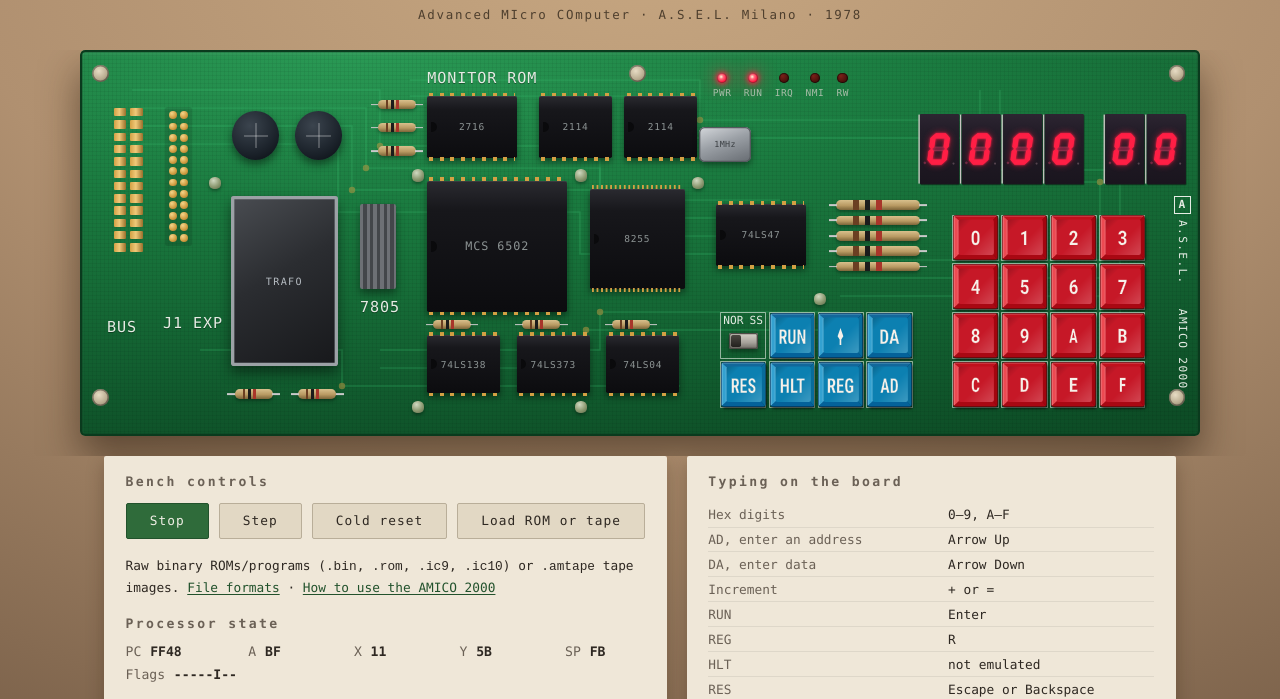
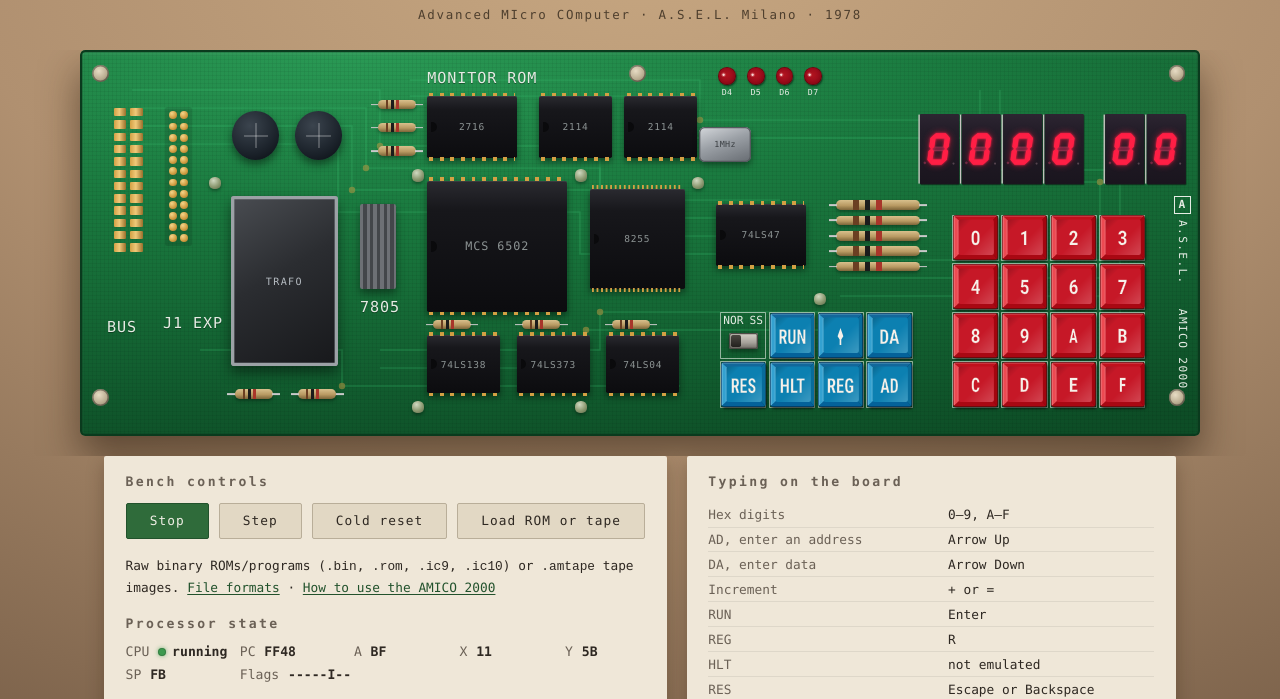
Before and after one commit to ascasso/amico2000, a plain HTML site: page index.html in a window 1280 px wide. Shown: the part 101-800 px from the top of the page. Drawn offline with Linux system fonts and the light colour scheme; animation ran at ten frames a second.

Commit message:
ui: replace the invented LEDs with the board's four phase LEDs
The page drew five small LEDs labelled PWR, RUN, IRQ, NMI and RW. The
board has none of them. Both photographs show four 5 mm red LEDs, D4 to
D7, which the manual lists as part of the cassette interface: leader,
text, recording and reading.

D4 to D7 are now drawn as domes seen from above, in the red sampled from
unit B, on the board's 0.3 inch pitch, with their designators beneath.
They stay dark. The cassette is file-backed and the routines that would
light them are trapped, and the plan rules out changing the machine
layer. Unit A shows D7 lit while the monitor idles; a photograph cannot
say why, so no rule is invented for it and AGENTS.md records it as not
established. The lit style exists and was checked by hand.

The RUN LED carried real information, the emulator's own run state,
which the board has no lamp for. It moves to the bench panel beside the
registers, keeping the id main.js already drives. The decorative power
LED goes, with the one statement in main.js that lit it; without that
the page would throw at startup. The keyboard handling is untouched.

The LEDs sit where the old row was. Their measured place is occupied by
parts of the earlier invented layout and they move there when those
parts are replaced.

Co-Authored-By: Claude Fable 5.2 <noreply@anthropic.com>
Claude-Session: https://claude.ai/code/session_01NpoXSZeAPNvwW5XddotmSW

```diff
--- a/index.html
+++ b/index.html
@@ -356,45 +356,84 @@
             background-repeat: repeat-x;
         }
 
-        /* --- Bus indicator LEDs --------------------------------------- */
+        /* --- Phase LEDs D4-D7 ------------------------------------------
+           Four 5 mm red diffused LEDs in a row, 0.3 inch apart, each with
+           its designator printed beneath. They belong to the cassette
+           interface: the manual's Fig. 26 has D4 for the leader, D5 for
+           the text, D6 for recording and D7 for reading. Nothing in the
+           emulator drives them, because the cassette is file-backed and
+           the routines that would light them are trapped, so they are
+           drawn dark. The lit style is here for whenever something does.
+           --------------------------------------------------------------- */
 
-        .led-bank {
-            display: flex;
-            gap: 1.1cqw;
-            align-items: flex-end;
+        .led-bank { display: flex; }
+
+        .led-slot {
+            width: 2.56cqw;             /* the 0.3 inch pitch */
+            text-align: center;
         }
 
-        .led-slot { text-align: center; }
-
+        /* A dome seen from above, as on unit B: deep red, darker toward
+           the rim, with the small window highlight at the upper left
+           where the light comes from. */
         .led {
-            width: 0.95cqw;
-            height: 0.95cqw;
+            width: 1.56cqw;
+            height: 1.56cqw;
             margin: 0 auto;
             border-radius: 50%;
-            background: radial-gradient(circle at 35% 30%, #7a2018 0%, #4a120c 60%, #240805 100%);
-            box-shadow: inset 0 0 0 0.1cqw rgba(0,0,0,0.5);
-            transition: background 90ms linear, box-shadow 90ms linear;
+            background:
+                radial-gradient(circle at 31% 43%, rgba(255, 232, 228, 0.92) 0 4.5%, rgba(255, 190, 190, 0.35) 9%, rgba(255, 170, 170, 0) 17%),
+                radial-gradient(circle at 46% 44%, #b3141f 0%, #a00d1c 38%, #850714 72%, #5e0810 100%);
+            box-shadow:
+                0.07cqw 0.12cqw 0.18cqw rgba(0, 0, 0, 0.55),
+                inset 0 0 0 0.06cqw rgba(50, 0, 6, 0.5);
         }
 
         /* Lit, the same deep red as the display segments (see display.js),
            with the near-white centre and the halo that the lit LED shows
            in the unit A photograph. */
         .led.on {
-            background: radial-gradient(circle at 42% 38%, #fff6d8 0%, #ff6a7c 26%, #ff1f45 58%, #c4002c 100%);
+            background: radial-gradient(circle at 47% 45%, #fffbe6 0%, #fff0c8 15%, #ff7a86 30%, #ff1f45 55%, #d0002f 100%);
             box-shadow:
-                0 0 0.5cqw 0.1cqw rgba(255, 31, 69, 0.9),
-                0 0 1.6cqw 0.3cqw rgba(255, 31, 69, 0.45),
-                inset 0 0 0 0.1cqw rgba(0, 0, 0, 0.25);
+                0 0 0.45cqw 0.12cqw rgba(255, 31, 69, 0.9),
+                0 0 1.7cqw 0.45cqw rgba(255, 31, 69, 0.42),
+                inset 0 0 0 0.06cqw rgba(120, 0, 20, 0.3);
         }
 
         .led-slot b {
             display: block;
-            margin-top: 0.35cqw;
-            font-size: 0.85cqw;
+            margin-top: 0.22cqw;
+            font-size: 0.74cqw;
             font-weight: 400;
-            letter-spacing: 0.05em;
-            color: var(--silk-dim);
+            letter-spacing: 0.04em;
+            color: var(--silk);
         }
+
+        /* --- Run lamp, on the bench panel -------------------------------
+           The emulator can pause its processor, which the board cannot.
+           That state used to be shown by a RUN LED drawn on the board,
+           where the real board has none; it now sits with the processor
+           registers. main.js only switches the class "on", so the word
+           beside the lamp is supplied here.
+           --------------------------------------------------------------- */
+
+        .run-lamp {
+            display: inline-block;
+            width: 0.62em;
+            height: 0.62em;
+            margin-right: 0.45em;
+            border-radius: 50%;
+            background: #c9bea9;
+            box-shadow: inset 0 0 0 1px rgba(0, 0, 0, 0.22);
+        }
+
+        .run-lamp.on {
+            background: #3d9a4f;
+            box-shadow: 0 0 0.35em rgba(61, 154, 79, 0.7), inset 0 0 0 1px rgba(0, 0, 0, 0.18);
+        }
+
+        .run-lamp + .run-word::after { content: "stopped"; }
+        .run-lamp.on + .run-word::after { content: "running"; }
 
         /* --- Seven-segment displays -----------------------------------
            The six packages are drawn by display.js. This element only
@@ -867,13 +906,15 @@
         <div class="part disc" style="left:11.5%; top:33%;"></div>
         <div class="part disc" style="left:65.5%; top:63%;"></div>
 
-        <!-- Indicator LEDs -->
-        <div class="part led-bank" style="left:56.5%; top:6%;">
-            <div class="led-slot"><div class="led" id="led-power"></div><b>PWR</b></div>
-            <div class="led-slot"><div class="led" id="led-run"></div><b>RUN</b></div>
-            <div class="led-slot"><div class="led"></div><b>IRQ</b></div>
-            <div class="led-slot"><div class="led"></div><b>NMI</b></div>
-            <div class="led-slot"><div class="led"></div><b>RW</b></div>
+        <!-- Phase LEDs. The board has these four and no others: the PWR,
+             RUN, IRQ, NMI and RW lamps drawn here before were invented.
+             They sit where the old bank was for now and move to their
+             measured place when the parts around them are redrawn. -->
+        <div class="part led-bank" style="left:56.5%; top:4.6%;">
+            <div class="led-slot"><div class="led" id="led-d4" title="D4 — cassette leader. Not driven by the emulator."></div><b>D4</b></div>
+            <div class="led-slot"><div class="led" id="led-d5" title="D5 — cassette text. Not driven by the emulator."></div><b>D5</b></div>
+            <div class="led-slot"><div class="led" id="led-d6" title="D6 — cassette recording. Not driven by the emulator."></div><b>D6</b></div>
+            <div class="led-slot"><div class="led" id="led-d7" title="D7 — cassette reading. Not driven by the emulator."></div><b>D7</b></div>
         </div>
 
         <!-- Seven-segment displays: six TIL312 packages, four for the address
@@ -981,6 +1022,7 @@
             </p>
             <h2>Processor state</h2>
             <div class="regs">
+                <div><span class="k">CPU</span><span class="v"><span class="run-lamp" id="led-run"></span><span class="run-word"></span></span></div>
                 <div><span class="k">PC</span><span class="v" id="reg-pc">0000</span></div>
                 <div><span class="k">A</span><span class="v" id="reg-a">00</span></div>
                 <div><span class="k">X</span><span class="v" id="reg-x">00</span></div>
--- a/main.js
+++ b/main.js
@@ -165,7 +165,7 @@ document.addEventListener('DOMContentLoaded', () => {
     };
 
     // The machine owns its run state; the bench controls only reflect it, so
-    // a console start() or stop() updates the label and RUN LED as well.
+    // a console start() or stop() updates the label and the run lamp as well.
     amico.onRunStateChange = updateRunButton;
 
     // Load monitor ROM
@@ -180,9 +180,8 @@ document.addEventListener('DOMContentLoaded', () => {
     setupControls();
     setupFileLoader();
 
-    // The power LED is decorative and always on; the RUN LED and the Run/Stop
-    // label were already set by onRunStateChange when start() ran.
-    document.getElementById('led-power').classList.add('on');
+    // The Run/Stop label and the run lamp beside the registers were already
+    // set by onRunStateChange when start() ran.
 
     console.log('AMICO 2000 Emulator initialized and running');
     console.log('Initial CPU state:');
```
Also changed, not shown: 3 other files.
